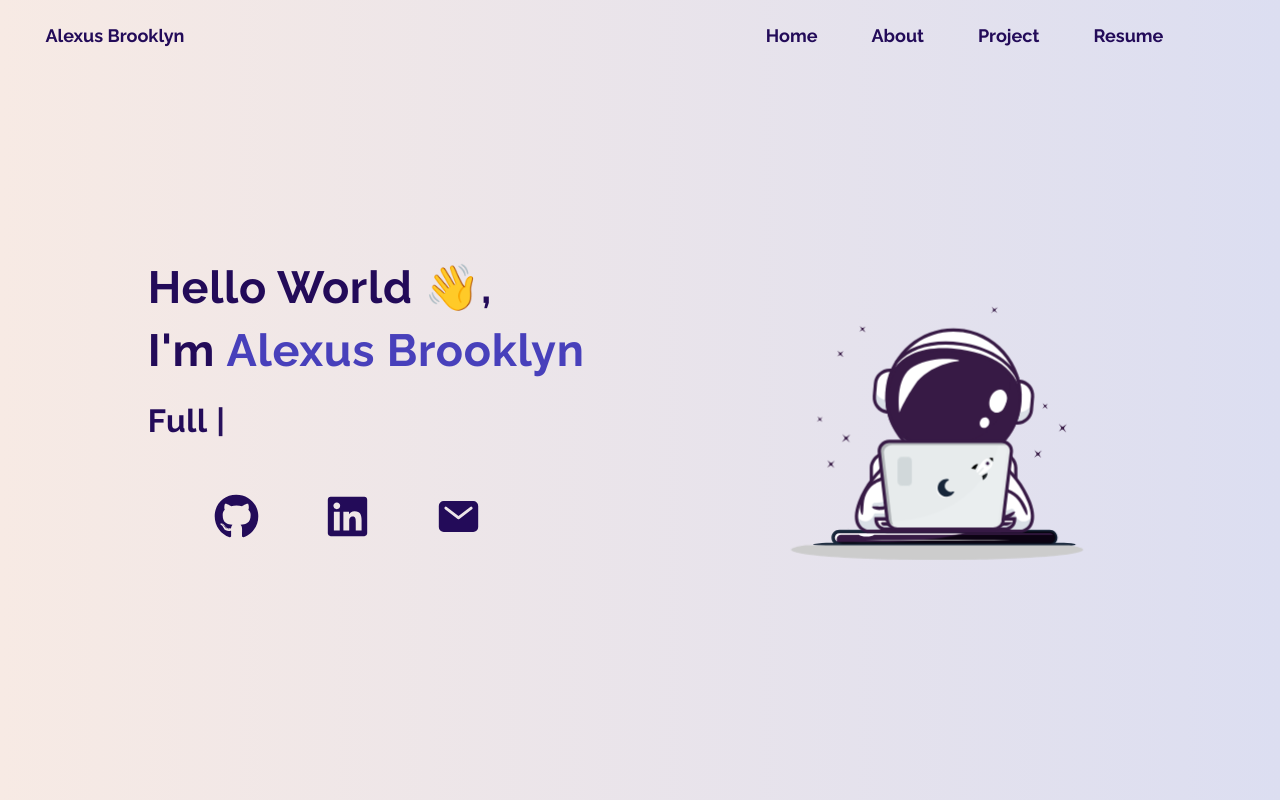
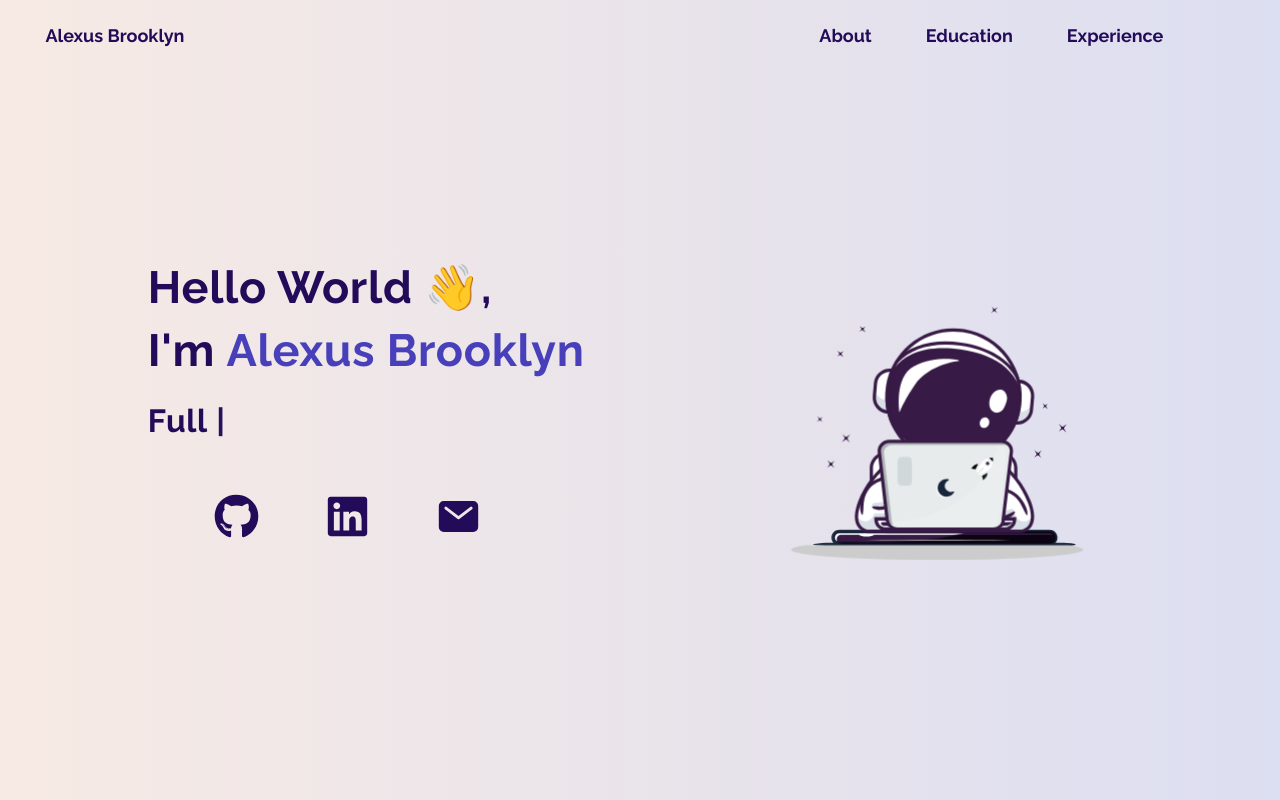
Before and after one commit to alexusbernard17/Website-Portfolio, a React (Create React App) app: page / in a window 1280 px wide. Shown: the top 800 px of the page. Built offline with nearby package versions, Linux system fonts and the light colour scheme.

Commit message:
add scrolling functionality to navbar

```diff
--- a/package.json
+++ b/package.json
@@ -18,6 +18,7 @@
     "react-pdf": "^7.1.2",
     "react-router-dom": "^6.13.0",
     "react-scripts": "5.0.1",
+    "react-scroll": "^1.9.3",
     "react-spinners": "^0.13.8",
     "styled-components": "^6.1.15",
     "typewriter-effect": "^2.20.1",
--- a/src/App.js
+++ b/src/App.js
@@ -6,7 +6,6 @@ import Home from "./Components/Home";
 import About from "./Components/About";
 import Resume from "./Components/Resume";
 import Project from "./Components/Projects";
-import MoveToTop from "./Components/MoveToTop";
 import Lottie from  "lottie-react";
 import nightsky from "./LottieFiles/night-sky.json";
 import HashLoader from "react-spinners/HashLoader";
@@ -46,17 +45,15 @@ function App() {
       " animationData={nightsky} loop={true} />  */}
 
       <Nav/>
-      <MoveToTop/>
-
-      {/* <Routes>
-        <Route path="/" element={<Home/>} />
-        <Route path="/About" element={<About/>}/>
-        <Route path="/Project" element={<Project/>}/>
-        <Route path="/Resume" element={<Resume/>}/>
-      </Routes> */}
-      <Home />
-      <Education education={educationData.education} />
-      <Experience experience={experienceData.experience} />
+      <section id="home">
+        <Home />
+      </section>
+      <section id="education">
+        <Education education={educationData.education} />
+      </section>
+      <section id="experience">
+        <Experience experience={experienceData.experience} />
+      </section>
       <Footer />
       </div>
       )}
--- a/src/Components/MoveToTop.js
+++ /dev/null
@@ -1,12 +0,0 @@
-import { useEffect } from "react";
-import { useLocation } from "react-router-dom";
-
-const MoveToTop = () => {
-    const path=useLocation();
-
-    useEffect(()=>{
-    window.scrollTo(0,0)
-    }, [path]);
-}
-
-export default MoveToTop;
--- a/src/Components/Navbar.js
+++ b/src/Components/Navbar.js
@@ -1,6 +1,6 @@
 import React from 'react';
 import { useState } from 'react';
-import { Link } from 'react-router-dom';
+import { Link } from 'react-scroll';
 
 
 const Nav = () => {
@@ -50,10 +50,10 @@ const Nav = () => {
         </div>
 
         <ul className='NavbarLinks'>
-            <li onClick={hideMenu}><Link to="/"> Home</Link></li>
-            <li onClick={hideMenu}><Link to="/About"> About</Link></li>
-            <li onClick={hideMenu}><Link to="/Project">Project</Link></li>
-            <li onClick={hideMenu}><Link to="/Resume"> Resume</Link></li>
+            <li onClick={hideMenu}><Link to="home" smooth={true} duration={100}>About</Link></li>
+            <li onClick={hideMenu}><Link to="education" smooth={true} duration={100}>Education</Link></li>
+            <li onClick={hideMenu}><Link to="experience" smooth={true} duration={100}>Experience</Link></li>
+            {/* <li onClick={hideMenu}><Link to="/Resume">Skill</Link></li> */}
         </ul>
 
     </nav>
--- a/src/index.css
+++ b/src/index.css
@@ -145,6 +145,7 @@ b{
   width: 95%;
   padding: 2px 7px;
   text-decoration: none;
+  cursor: pointer;
 }
 .NavbarLinks a:hover{
   color: #4840BB;
```
Also changed, not shown: 1 other file (tests, documents, lock files or other folders).
